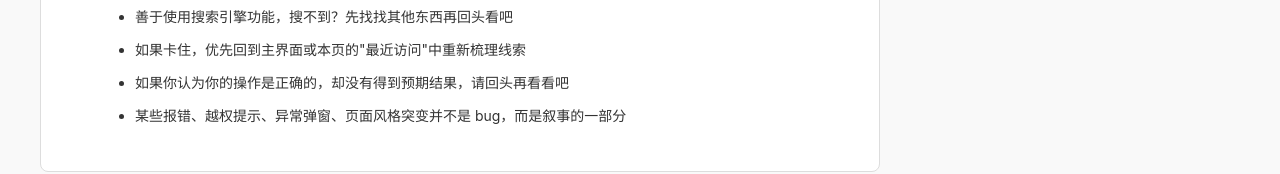
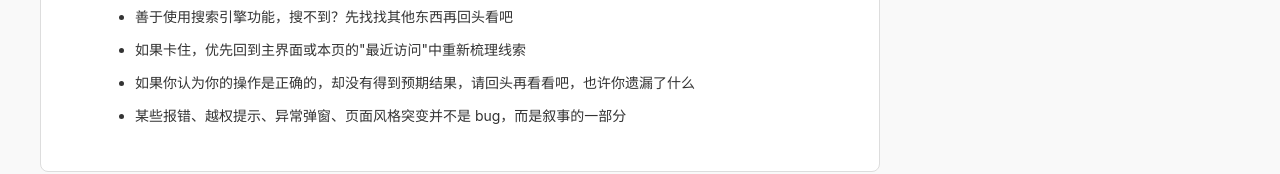
Before and after one commit to MaxShao2003/yunpanjiaojie, a plain HTML site: page index.html in a window 1280 px wide. Shown: the part 1213-1387 px from the top of the page. Drawn offline with Linux system fonts and the light colour scheme.

Commit message:
fourth commit

```diff
--- a/index.html
+++ b/index.html
@@ -585,7 +585,7 @@
                             <li>建议使用电脑端游玩，以获得更完整的页面体验</li>
                             <li>善于使用搜索引擎功能，搜不到？先找找其他东西再回头看吧</li>
                             <li>如果卡住，优先回到主界面或本页的"最近访问"中重新梳理线索</li>
-                            <li>如果你认为你的操作是正确的，却没有得到预期结果，请回头再看看吧</li>
+                            <li>如果你认为你的操作是正确的，却没有得到预期结果，请回头再看看吧，也许你遗漏了什么</li>
                             <li>某些报错、越权提示、异常弹窗、页面风格突变并不是 bug，而是叙事的一部分</li>
                         </ul>
                     </div>
```
